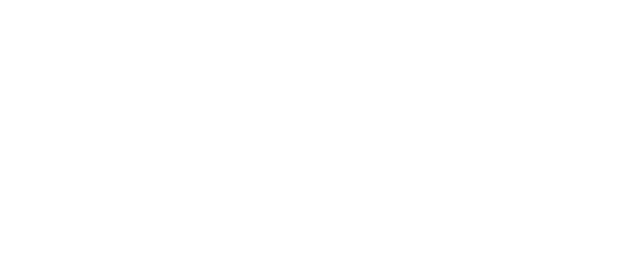
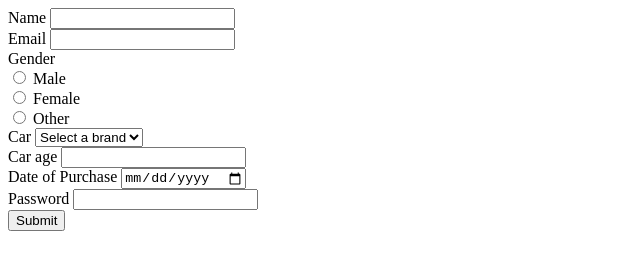
Before and after one commit to acciojob/car-insurance-form-santmailo, a website: page main.html in a window 1280 px wide. Shown: the whole page, without its empty margins (0-640 px from the left). Drawn offline with Linux system fonts and the light colour scheme.

Commit message:
created a submission

```diff
--- a/main.html
+++ b/main.html
@@ -11,6 +11,50 @@
     <script type="text/javascript" src="./script.js">
 </script>
 
+	<form method="post">
+		<div>
+			<label for="name"> Name</label>
+			<input type="text" name="name" id="name">
+		</div>
+		<div>
+			<label for="email"> Email</label>
+			<input type="email" name="email" id="email" required>
+		</div>
+		<div>
+			<label> Gender</label><br>
+			<input type="radio" name="gender"  id="male" value="male" required>
+			<label for="male">Male</label><br>
+			<input type="radio" name="gender"  id="female" value="female" required>
+			<label for="female">Female</label><br>
+			<input type="radio" name="gender"  id="other" value="other" required>
+			<label for="other">Other</label><br>
+		</div>
+		<div>
+			<label for="cars"> Car</label>
+			<select id="cars" name="cars" required>
+				<option disabled selected>Select a brand</option>
+				<option value="BMW">BMW</option>
+				<option value="Audi">Audi</option>
+				<option value="Mercedez">Mercedez</option>
+			</select>
+		</div>
+		<div>
+			<label for="carage">Car age</label>
+			<input type="number" name="carage" id="carage">
+		</div>
+		<div>
+			<label for="dop">Date of Purchase</label>
+			<input type="date" name="dop" id="dop">
+		</div>
+		<div>
+			<label for="password">Password</label>
+			<input type="password" name="password" id="password">
+		</div>
+		<div>
+			<button type="submit">Submit</button>
+		</div>
+	</form>
+
 </body>
 
 </html>
```
